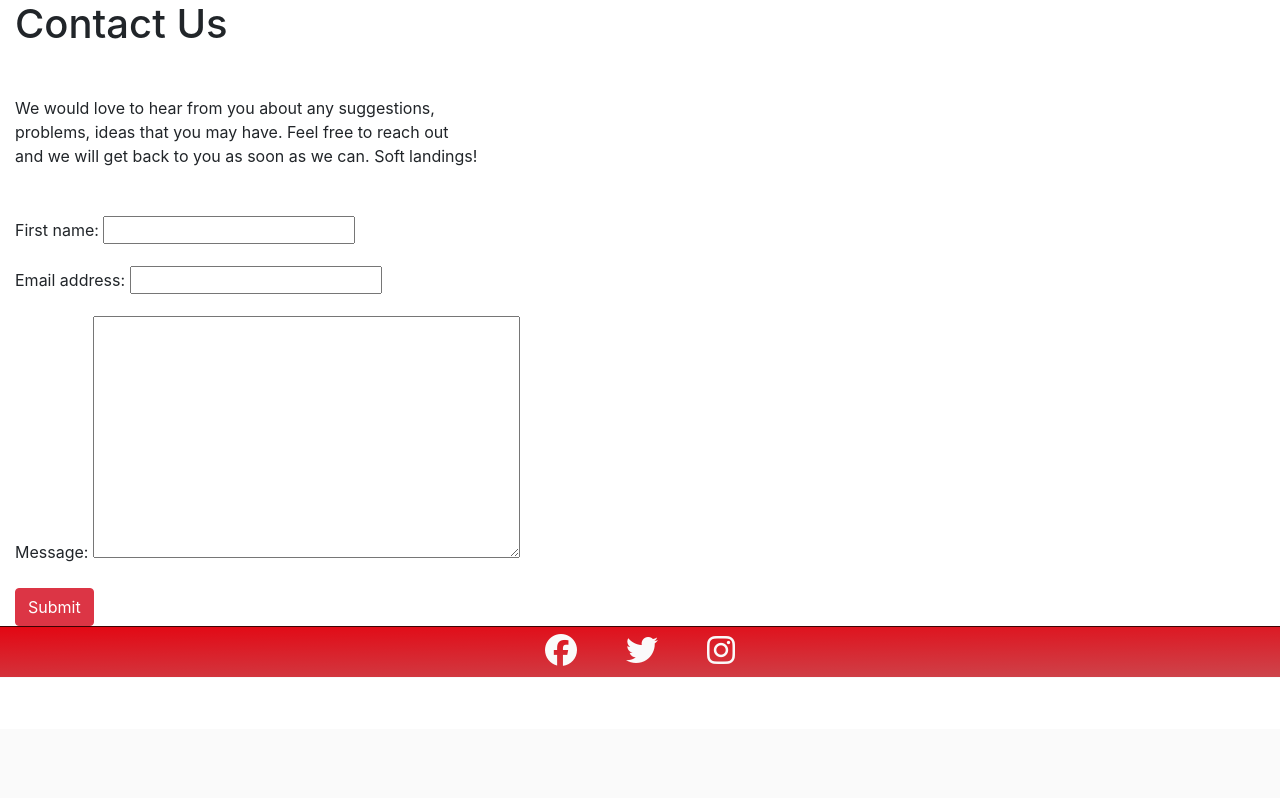
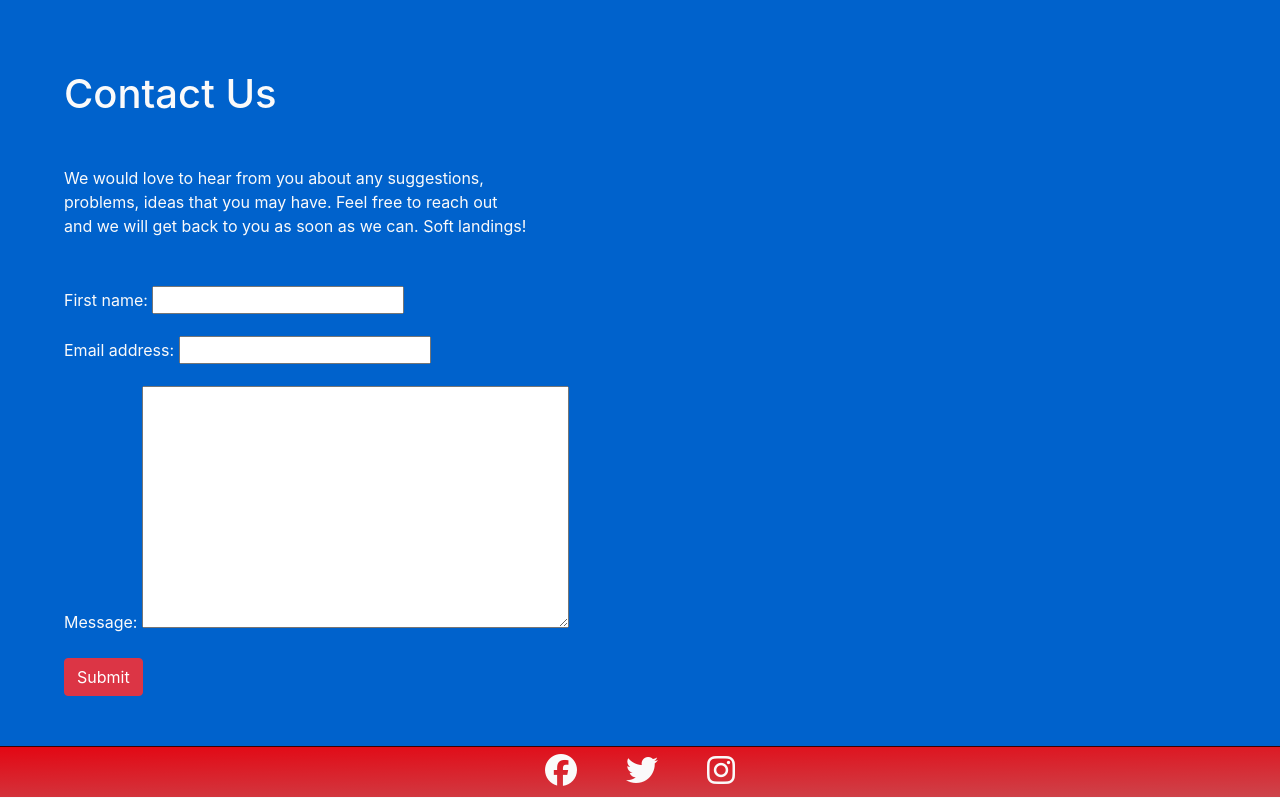
Before and after one commit to mmcin/CI-PP4, a Django app: page /contact/ in a window 1280 px wide. Shown: the part 71-869 px from the top of the page. Before the commit the page ends 748 px from the top, so only its background shows below. Run offline with Django 4.2, Linux system fonts and the light colour scheme; some libraries are stand-ins or nearby versions.

Commit message:
Styles contact form template

```diff
--- a/static/css/style.css
+++ b/static/css/style.css
@@ -187,3 +187,13 @@ a:hover {
 #signup-orange {
     color: orange;
 }
+
+#contact-form {
+    padding-top: 70px;
+    min-height: 90vh;
+    background-color: #0062cc;
+    color: #fafafa;
+    text-align: left;
+    padding-left: 5vw;
+    padding-bottom: 50px;
+}
```
